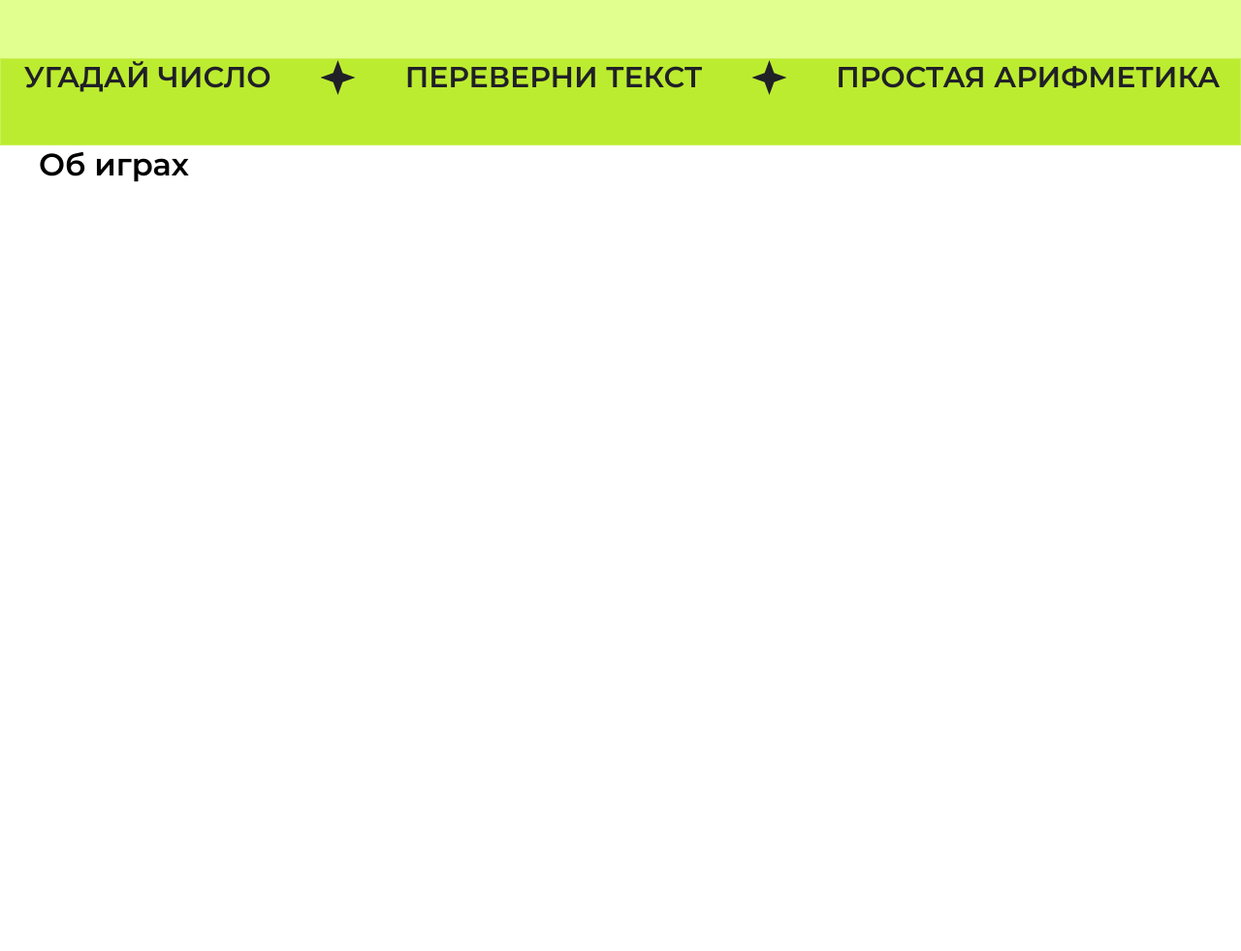
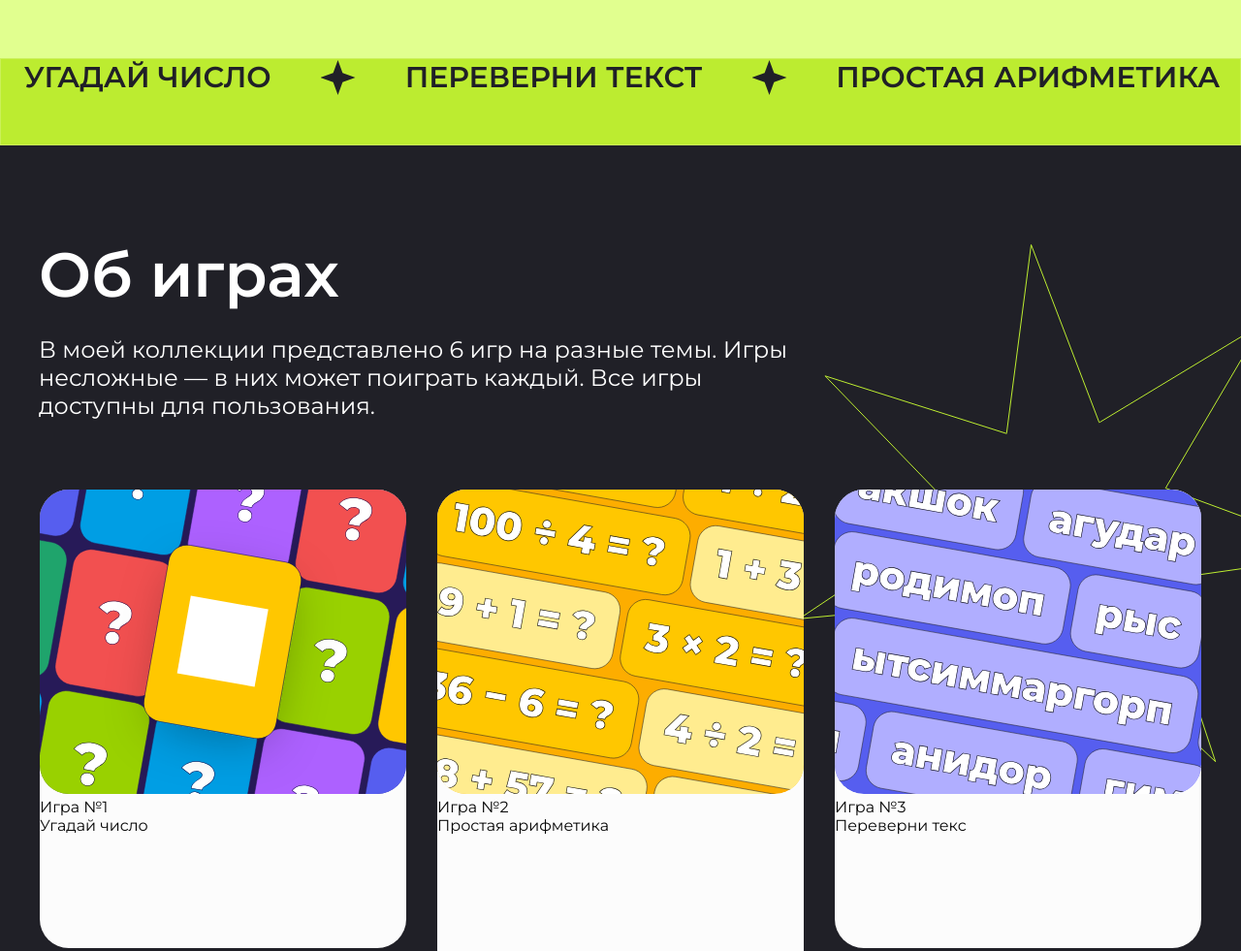
Before and after one commit to avtokar/helloworld, a plain HTML site: page index.html in a window 1280 px wide. Shown: the part 740-1721 px from the top of the page at 97% size. Before the commit the page ends 929 px from the top, so only its background shows below. Drawn offline with Linux system fonts and the light colour scheme.

Commit message:
добавил блок б играх и стилизовал его

```diff
--- a/index.html
+++ b/index.html
@@ -18,11 +18,11 @@
 
         <div class="heading center">
             <h1 class="heading__name">Добро пожаловать на мой сайт мини-игр</h1>
-            <p1 class="heading__about">Тебе предстоит пройти несколько увлекательных игр. Если готов, нажимай
+            <p class="heading__about">Тебе предстоит пройти несколько увлекательных игр. Если готов, нажимай
                 <span class="heading__about-text">«Поехали!»</span> и <span
                     class="heading__about-text">приступай.</span>
-            </p1>
-            <button class="heading__buttom" id="scroll-about" type="button">Поехали!</button>
+            </p>
+            <button class="heading__buttom"  type="button">Поехали!</button>
         </div>
 
     </div>
@@ -42,8 +42,59 @@
             <img src="image/Star.svg" alt="Звезда">
         </div>
     </div>
-    <div class="about-game center">
-        <h1 id="scroll-about" class="about-game__text">Об играх</h1>
+    <div  class="about-game center">
+        <h1  class="about-game__text">Об играх</h1>
+        <p class="about-game__text2">В моей коллекции представлено 6 игр на разные темы. Игры несложные — в них может поиграть каждый. Все игры доступны для пользования.</p>
+        <img class="about-game__img" src="image/Star_1.svg" alt="Звезда">
+        <div class="about-content">
+            <div class="about-content__box">
+                <a href="#" class="about-content__box1">
+                    <img src="image/game_4.svg" alt="Игра">
+                    <p>Игра №1</p>
+                    <p>Угадай число</p>
+                </a>
+                <a href="#" class="about-content__box1 about-content__box1_big">
+                    <img src="image/game_4.svg" alt="Игра">
+                    <p>Игра №4</p>
+                    <p>Камень, ножницы, бумага</p>
+                </a>
+            </div>
+            <div class="about-content__box">
+                <a href="#" class="about-content__box1 about-content__box1_big">
+                    <img src="image/game_2.svg" alt="Игра">
+                    <p>Игра №2</p>
+                    <p>Простая арифметика</p>
+                </a>
+                <a href="#" class="about-content__box1">
+                    <img src="image/game_5.svg" alt="Игра">
+                    <p>Игра №5</p>
+                    <p>Простая викторина</p>
+                </a>
+            </div>
+            <div class="about-content__box">
+                <a href="#" class="about-content__box1">
+                    <img src="image/game_3.svg" alt="Игра">
+                    <p>Игра №3</p>
+                    <p>Переверни текс</p>
+                </a>
+                <a href="#" class="about-content__box1 about-content__box1_big">
+                    <img src="image/game_6.svg" alt="Игра">
+                    <p>Игра №6</p>
+                    <p>Генератор случайных цветов</p>
+                </a>
+
+            </div>
+
+
+
+
+
+
+
+
+
+
+        </div>
 
 
     </div>
--- a/style.scss
+++ b/style.scss
@@ -112,3 +112,68 @@ button {
         transform: translateX(-100%);
     }
 }
+.about-game {
+    position: relative;
+    background: rgb(32, 32, 39);
+
+    &__text{
+        font-size: 64px;
+        font-weight: 700;
+        padding-top: 94px;
+        color: #FFFFFF;
+
+    }
+    &__text2{
+        max-width: 788px;
+        font-size: 24px;
+        font-weight: 400;
+        padding-top: 24px;
+        color: #FFFFFF;
+
+    }
+    &__img{
+        position: absolute;
+        right: 0px;
+        top: 100px;
+        z-index: 0;
+
+
+    }
+}
+.about-content{
+    position: relative;
+    display: flex;
+    flex-direction: row;
+    justify-content: center;
+    align-items: flex-start;
+    flex-wrap: wrap;
+    gap: 32px;
+    z-index: 1;
+    padding-top: 72px;
+
+
+
+
+    &__box{
+        display: flex;
+        flex-direction: column;
+        justify-content: flex-start;
+        align-items: flex-start;
+        gap: 32px;
+
+
+    }
+
+
+    &__box1{
+        width: 378px;
+        height: 473px;
+        background: rgb(252, 252, 252);
+        border-radius: 30px;
+        text-decoration: none;
+        color: #070707;
+        &_big{
+          height: 512px;
+        }
+    }
+}
```
Also changed, not shown: image/Star_1.svg (added), image/game_1.svg (added), image/game_2.svg (added), image/game_3.svg (added), image/game_4.svg (added), image/game_5.svg (added), image/game_6.svg (added), style.css, 1 other file.
